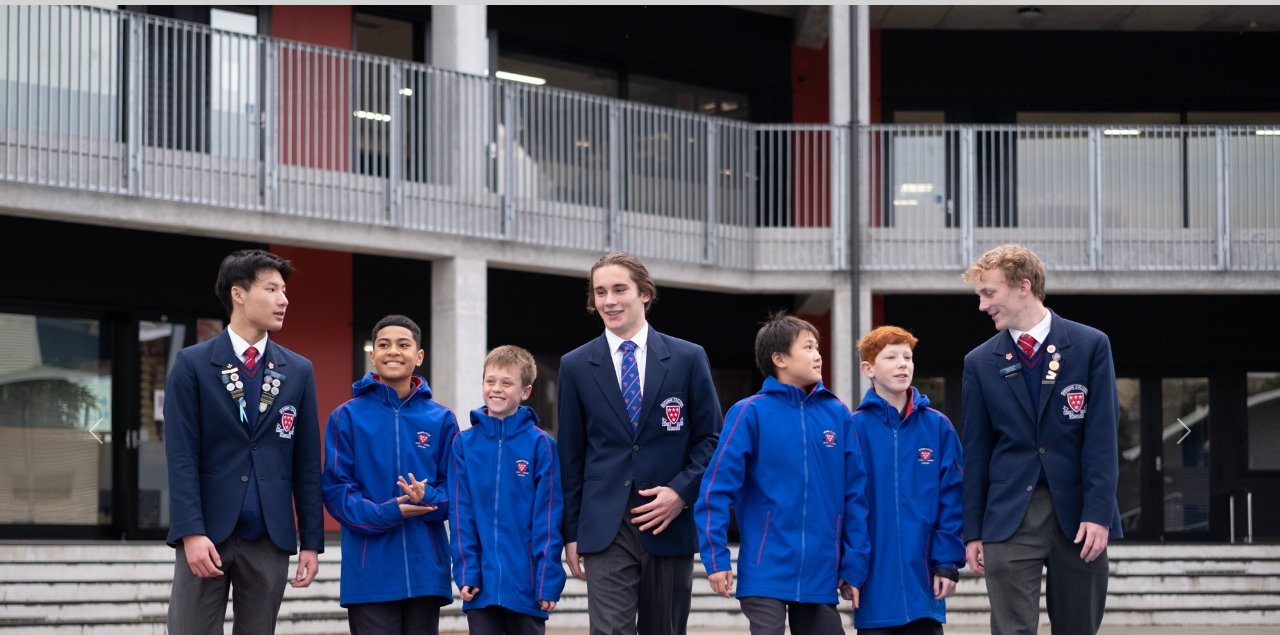
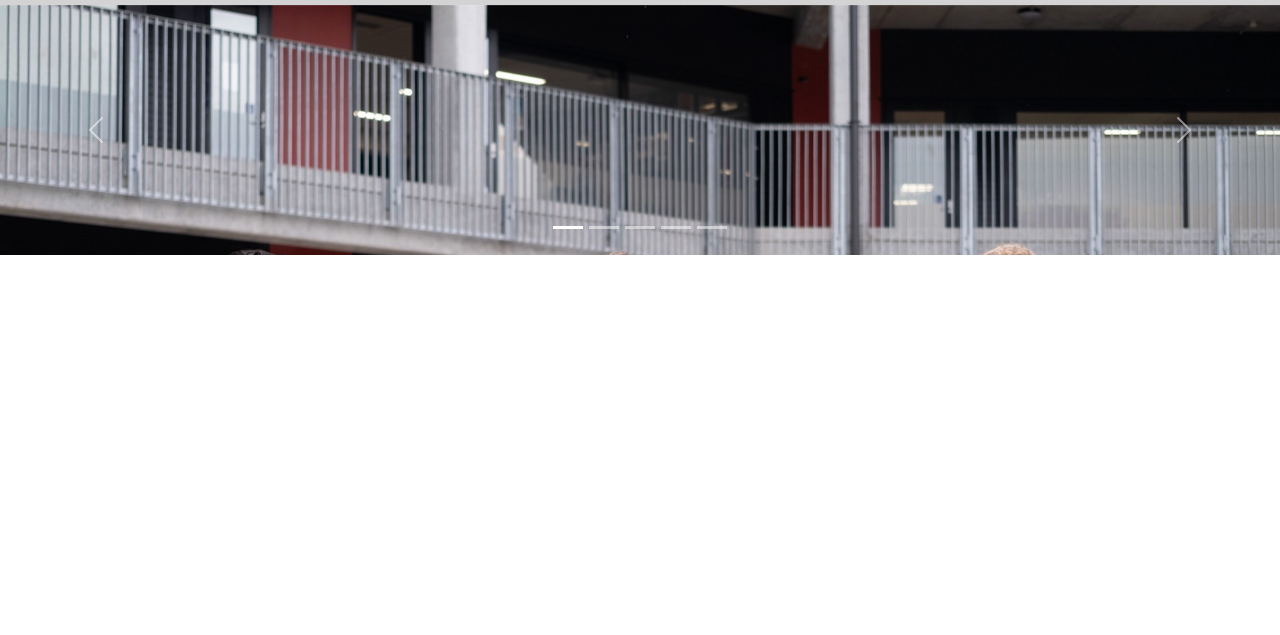
Before and after one commit to Jfernandez-rosmini/dte_final_assesment, a plain HTML site: page dte_final_assesment/index.html in a window 1280 px wide. Shown: the part 165-800 px from the top of the page. Drawn offline with nearby package versions, Linux system fonts and the light colour scheme.

Commit message:
carusel images

```diff
--- a/dte_final_assesment/styles.css
+++ b/dte_final_assesment/styles.css
@@ -34,3 +34,9 @@
 .navbuttons {
  margin-right: 50px;
 }
+
+.carousel-inner {
+    width: 100%;
+    height: 250px;
+    align-items: center;
+}
```
